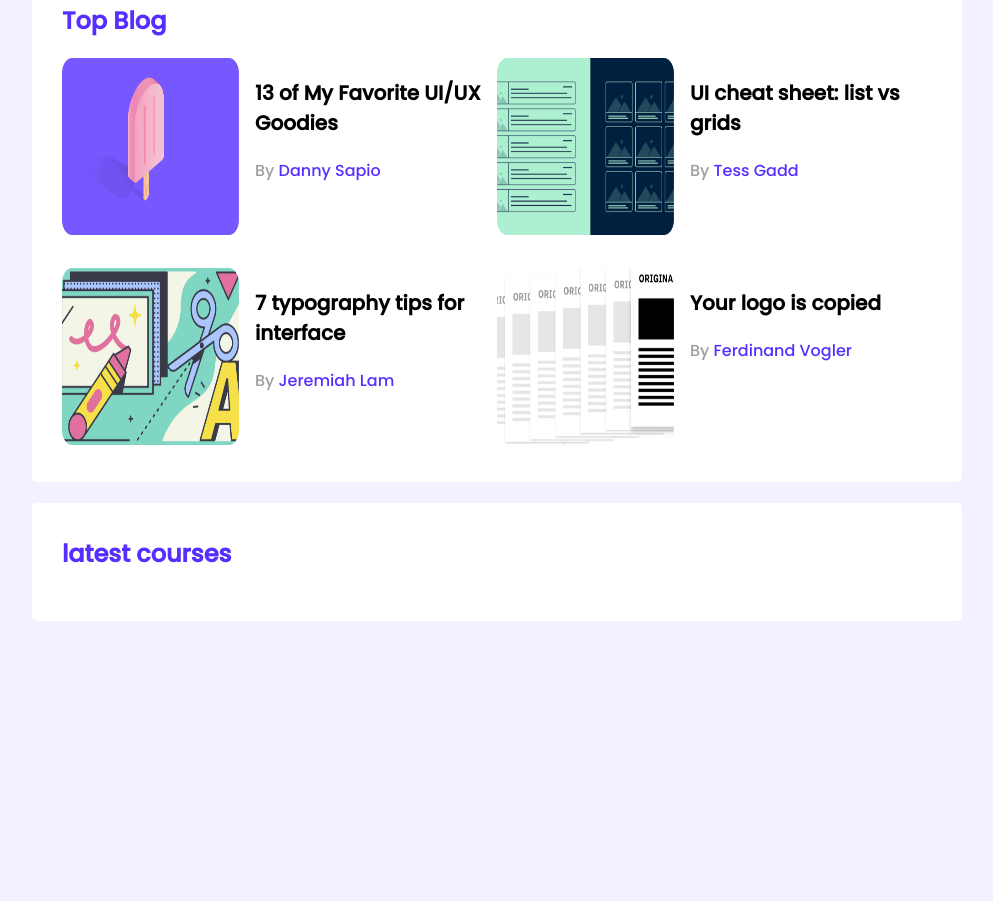
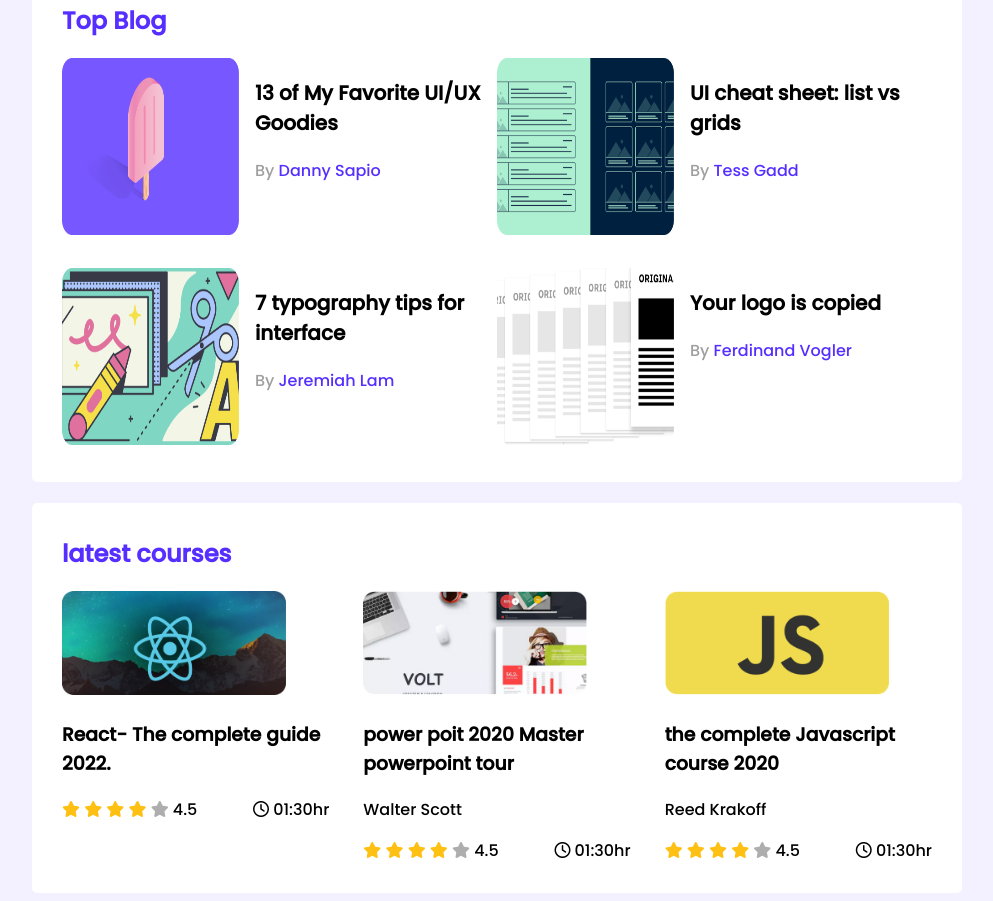
Before and after one commit to Sayeednayeem1/leader-board-css3, a plain HTML site: page index.html in a window 1280 px wide. Shown: the part 329-1230 px from the top of the page, without its empty margins (143-1136 px from the left). Before the commit the page ends 958 px from the top, so only its background shows below. Drawn offline with Linux system fonts and the light colour scheme.

Commit message:
finished whatever i tried to make

```diff
--- a/css/styles.css
+++ b/css/styles.css
@@ -75,3 +75,47 @@ hr{
     color: #562EFF;
     font-size: 16px;
 }
+/* courses styles */
+.courses{
+    display: grid;
+    grid-template-columns: repeat(3, 1fr);
+    grid-column-gap: 34px;
+}
+
+.course .course-banner img{
+    width: 224px;
+    height: 104px;
+}
+.course-info{
+    display: flex;
+    align-items: center;
+    justify-content: space-between;
+}
+.fa-star.field{
+    color: #FFC014;
+}
+.fa-star.empty{
+    color: #AEAEAE;
+}
+
+/* media queries */
+@media screen and (max-width:688px) {
+    .container{
+        width: 100%;
+    }
+    .players .blogs .courses{
+        grid-template-columns: repeat(1, 1fr);
+    }
+    .player .blog .course{
+        flex-direction: column;
+    }
+}
+/* tablet devices */
+@media screen and (min-width:688px) and (max-width: 992px){
+    .container{
+        width: 100%;
+    }
+    .players .courses{
+        grid-template-columns: repeat(2, 1fr);
+    }
+}
--- a/index.html
+++ b/index.html
@@ -5,6 +5,8 @@
     <meta http-equiv="X-UA-Compatible" content="IE=edge">
     <meta name="viewport" content="width=device-width, initial-scale=1.0">
     <title>Leader-Board</title>
+    <!-- font awsome -->
+    <script src="https://kit.fontawesome.com/29e51db050.js" crossorigin="anonymous"></script>
     <!--Style-->
     <link rel="stylesheet" href="css/styles.css">
 </head>
@@ -100,6 +102,89 @@
         <!-- new section -->
         <section class="container">
             <h2 class="section-title">latest courses</h2>
+            <div class="courses">
+                <div class="course">
+                    <div class="course-banner">
+                        <img src="images/courses/course-1.png" alt="">
+                    </div>
+                    <div class="course-detail">
+                        <h3 class="course-title">
+                            React- The complete guide 2022.
+                        </h3>
+                        <p class="course-author">
+
+                        </p>
+                        <div class="course-info">
+                            <div>
+                                <i class="fa-solid fa-star field"></i>
+                                <i class="fa-solid fa-star field"></i>
+                                <i class="fa-solid fa-star field"></i>
+                                <i class="fa-solid fa-star field"></i>
+                                <i class="fa-solid fa-star empty"></i>
+                                <span>4.5</span>
+                            </div>
+                            <div class="course-duration">
+                                <i class="fa-regular fa-clock"></i>
+                                01:30hr
+                            </div>
+                        </div>
+                    </div>
+                </div>
+                <div class="course">
+                    <div class="course-banner">
+                        <img src="images/courses/course-2.png" alt="">
+                    </div>
+                    <div class="course-detail">
+                        <h3 class="course-title">
+                            power poit 2020 Master powerpoint tour
+                        </h3>
+                        <p class="course-author">
+                            Walter Scott
+                        </p>
+                        <div class="course-info">
+                            <div>
+                                <i class="fa-solid fa-star field"></i>
+                                <i class="fa-solid fa-star field"></i>
+                                <i class="fa-solid fa-star field"></i>
+                                <i class="fa-solid fa-star field"></i>
+                                <i class="fa-solid fa-star empty"></i>
+                                <span>4.5</span>
+                            </div>
+                            <div class="course-duration">
+                                <i class="fa-regular fa-clock"></i>
+                                01:30hr
+                            </div>
+                        </div>
+                    </div>
+                </div>
+                <div class="course">
+                    <div class="course-banner">
+                        <img src="images/courses/course-3.png" alt="">
+                    </div>
+                    <div class="course-detail">
+                        <h3 class="course-title">
+                            the complete Javascript course 2020
+                        </h3>
+                        <p class="course-author">
+                            Reed Krakoff
+                        </p>
+                        <div class="course-info">
+                            <div>
+                                <i class="fa-solid fa-star field"></i>
+                                <i class="fa-solid fa-star field"></i>
+                                <i class="fa-solid fa-star field"></i>
+                                <i class="fa-solid fa-star field"></i>
+                                <i class="fa-solid fa-star empty"></i>
+                                <span>4.5</span>
+                            </div>
+                            <div class="course-duration">
+                                <i class="fa-regular fa-clock"></i>
+                                01:30hr
+                            </div>
+                        </div>
+                    </div>
+                </div>
+            </div>
         </section>
     </main>
 </body>
```
